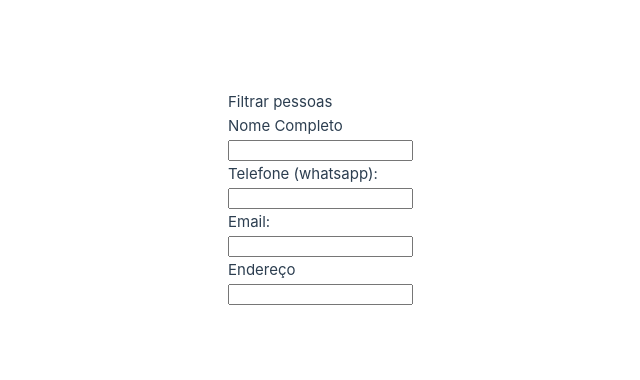
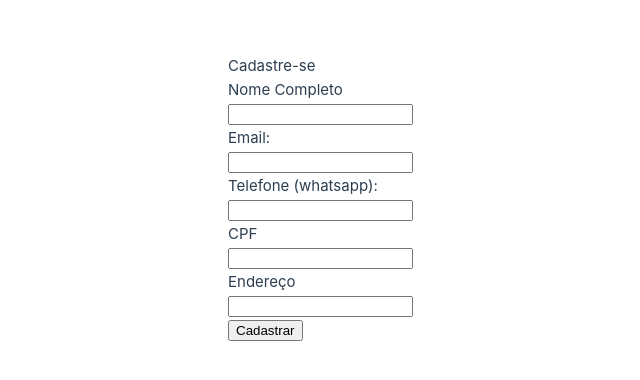
Before and after one commit to thiagoaprgt/aprendendo-splitphp, a Vue app in the folder crud-VueJS/: page /filterPeople in a window 1280 px wide. Shown: the part 202-582 px from the top of the page, without its empty margins (227-867 px from the left). Built offline with nearby package versions, Linux system fonts and the light colour scheme.

Commit message:
Ajustes nos formulários.

```diff
--- a/crud-VueJS/src/components/crud/FilterPeople.vue
+++ b/crud-VueJS/src/components/crud/FilterPeople.vue
@@ -1,53 +1,55 @@
 <script setup>
-defineProps({
-  msg: {
-    type: String,
-    required: true,
-  },
-})
+
+  const filterPeopleFormButton = document.querySelectorAll('.filterPeopleFormButton')[0];
+
+  async function submitFilterPersonForm() {
+
+    let form = new FormData();
+
+    form.append("name", document.querySelectorAll('.form_filterPeople [name="name"]')[0].value);
+    form.append("email", document.querySelectorAll('.form_filterPeople [name="email"]')[0].value);
+    form.append("cellphone", document.querySelectorAll('.form_filterPeople [name="cellphone"]')[0].value);
+    form.append("cpf", document.querySelectorAll('.form_filterPeople [name="cpf"]')[0].value);
+    form.append("address", document.querySelectorAll('.form_filterPeople [name="address"]')[0].value);
+
+
+
+    await fetch("http://127.0.0.1:8000/site/filterPeople", {
+      method: "POST",
+      body: form,
+    });
+
+  }
+
+
 </script>
 
+
 <template>
-  <div>
 
-    <div>Filtrar pessoas</div>
+  <div class="form_filterPeople">
+
+    <div>Cadastre-se</div>
 
     <div>Nome Completo</div>
-    <input name="name_registerPerson" type="text">
+    <input name="name" type="text">
+
+    <div>Email:</div>
+    <input type="email" name="email">
 
     <div>Telefone (whatsapp):</div>
-    <input type="tel" name="telephone_registerPerson">
+    <input type="number" name="cellphone">
 
-    <div>Email:</div>
-    <input type="email" name="email_registerPerson">
+    <div>CPF</div>
+    <input type="number" name="cpf">
 
     <div>Endereço</div>
-    <input type="text" name="address_registerPerson">
+    <input type="text" name="address">
+
+    <div class="form_button">
+      <button class="filterPeopleFormButton" @click="submitFilterPersonForm">Cadastrar</button>
+    </div>
 
   </div>
+
 </template>
-
-<style scoped>
-h1 {
-  font-weight: 500;
-  font-size: 2.6rem;
-  position: relative;
-  top: -10px;
-}
-
-h3 {
-  font-size: 1.2rem;
-}
-
-.greetings h1,
-.greetings h3 {
-  text-align: center;
-}
-
-@media (min-width: 1024px) {
-  .greetings h1,
-  .greetings h3 {
-    text-align: left;
-  }
-}
-</style>
--- a/crud-VueJS/src/components/crud/RegisterPerson.vue
+++ b/crud-VueJS/src/components/crud/RegisterPerson.vue
@@ -1,8 +1,6 @@
 <script setup>
 
   const registerPersonFormButton = document.querySelectorAll('.registerPersonFormButton')[0];
-
-  // registerPersonFormButton.addEventListener("click", submitRegisterPersonForm())
 
   async function submitRegisterPersonForm() {
 
```
